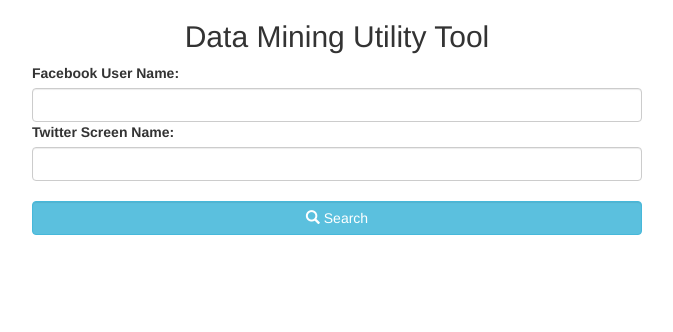
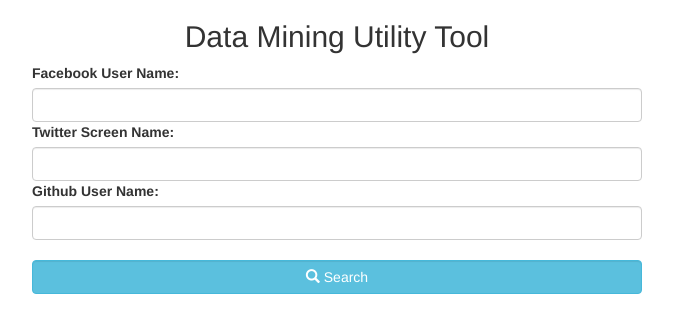
Before and after one commit to DorRon/DataMiner, a plain HTML site: page index.html in a window 1280 px wide. Shown: the whole page, without its empty margins (303-976 px from the left). Drawn offline with nearby package versions, Linux system fonts and the light colour scheme.

Commit message:
Add github to the html file
added github text area

```diff
--- a/index.html
+++ b/index.html
@@ -22,6 +22,12 @@
 							<input type="text" class="form-control" id="Twitter"></input>
 						</div>
 					</div>
+					<div class="row">
+						<div class="col-xs-6 col-xs-offset-3">
+							<label for="Github">Github User Name:</label>
+							<input type="text" class="form-control" id="Github"></input>
+						</div>
+					</div>
 					<br/>
 					<div class="row">
 						<div class="col-xs-6 col-xs-offset-3">
```
